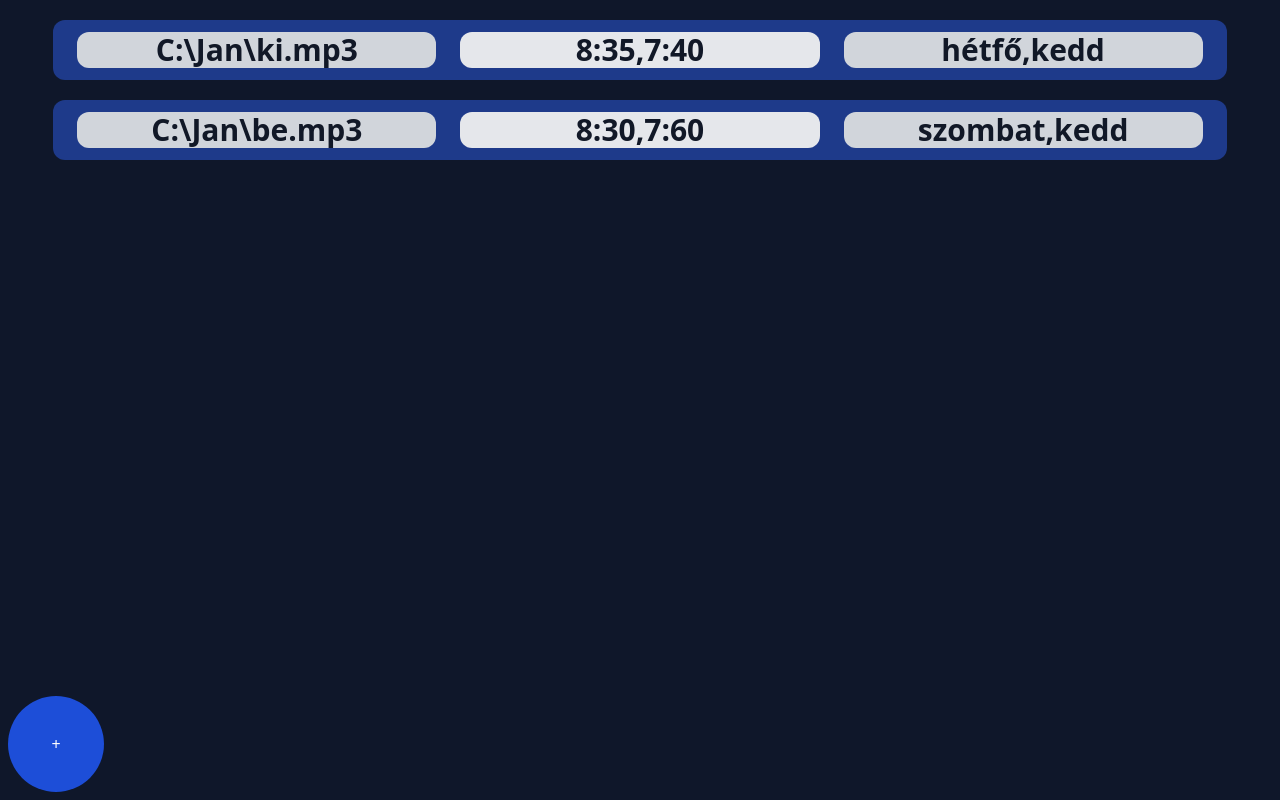
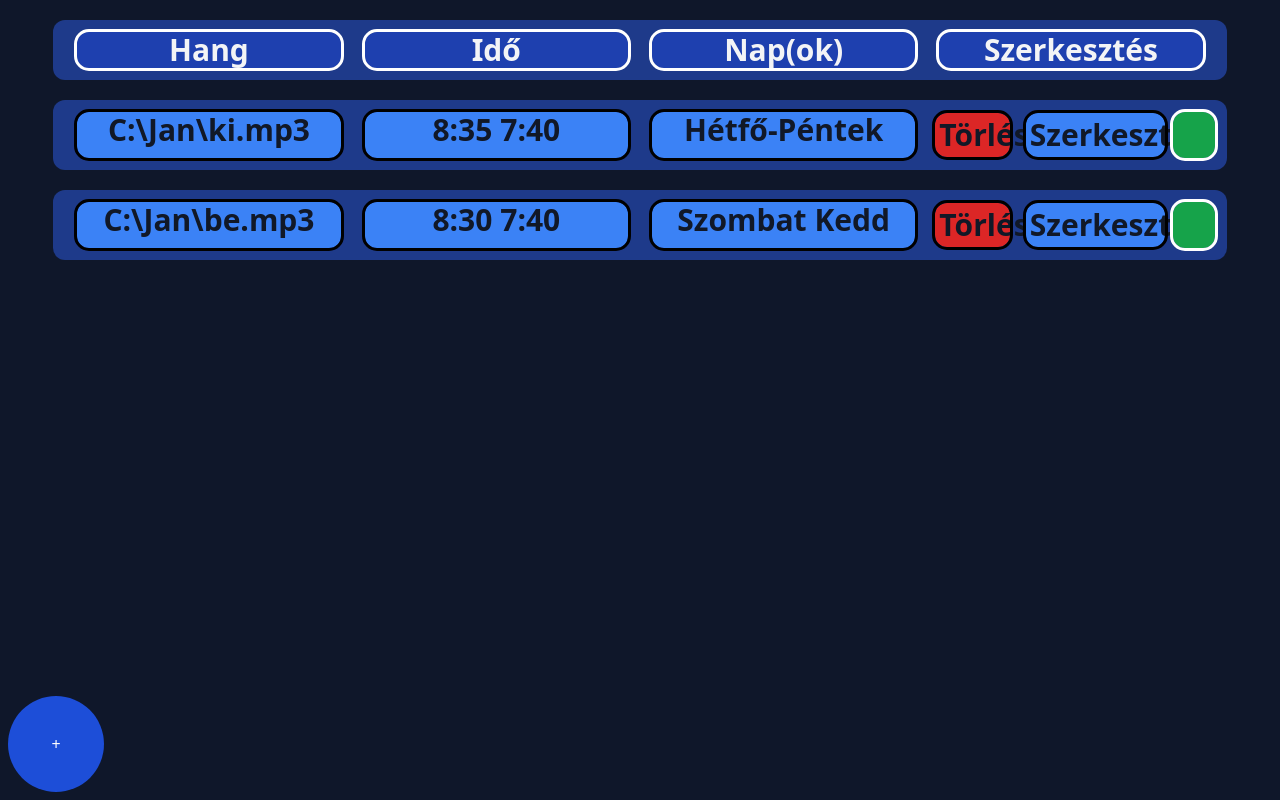
Before and after one commit to HVCsano/Csengo, a Svelte app: page / in a window 1280 px wide. Built offline with nearby package versions, Linux system fonts and the light colour scheme.

Commit message:
delete edit on/off btn

```diff
--- a/src/App.svelte
+++ b/src/App.svelte
@@ -6,7 +6,16 @@
     let dayDiv: HTMLDivElement
     let timeBtn: HTMLButtonElement
     let timeBtns: HTMLDivElement[] = []
-    let napok = {
+    interface napokInter {
+        Hétfő: String
+        Kedd: String
+        Szerda: String
+        Csütörtök: String
+        Péntek: String
+        Szombat: String
+        Vasárnap: String
+    }
+    let napok: napokInter = {
         Hétfő: 'hé',
         Kedd: 'ke',
         Szerda: 'sze',
@@ -19,12 +28,14 @@
         {
             location: 'C:\\Jan\\ki.mp3',
             dates: ['8:35', '7:40'],
-            days: ['hétfő', 'kedd'],
+            days: ['Hétfő', 'Kedd', 'Szerda', 'Csütörtök', 'Péntek'],
+            mode: true,
         },
         {
             location: 'C:\\Jan\\be.mp3',
-            dates: ['8:30', '7:60'],
-            days: ['szombat', 'kedd'],
+            dates: ['8:30', '7:40'],
+            days: ['Szombat', 'Kedd'],
+            mode: true,
         },
     ]
 
@@ -45,7 +56,58 @@
             element.remove()
         }
     }
-
+    function checkDaysIfContanius(days: string[], mode: boolean) {
+        let output: string[] = []
+        if (mode) {
+            let TwoWeekDays = []
+            for (let index = 0; index < Object.keys(napok).length; index++) {
+                const element = Object.keys(napok)[index]
+                TwoWeekDays.push(element)
+            }
+            for (let index = 0; index < Object.keys(napok).length; index++) {
+                const element = Object.keys(napok)[index]
+                TwoWeekDays.push(element)
+            }
+            let included = true
+            for (let i = 0; i < days.length; i++) {
+                const day = days[i]
+                let zeroPint = 0
+                if (TwoWeekDays.includes(days[0]))
+                    zeroPint = TwoWeekDays.indexOf(days[0])
+                if (i !== TwoWeekDays.indexOf(day)) included = false
+            }
+            if (included) output = [`${days[0]}-${days[days.length - 1]}`]
+            else {
+                return days
+            }
+        } else {
+            let TwoWeekDaysId = []
+            for (let index = 0; index < Object.keys(napok).length; index++) {
+                const element = Object.keys(napok)[index]
+                TwoWeekDaysId.push(element)
+            }
+            for (let index = 0; index < Object.keys(napok).length; index++) {
+                const element = Object.keys(napok)[index]
+                TwoWeekDaysId.push(element)
+            }
+            let included = true
+            for (let i = 0; i < days.length; i++) {
+                const day = days[i]
+                let zeroPint = 0
+                if (TwoWeekDaysId.includes(days[0]))
+                    zeroPint = TwoWeekDaysId.indexOf(days[0])
+                if (i !== TwoWeekDaysId.indexOf(day)) included = false
+            }
+            if (included)
+                output = [
+                    `${napok[days[0] as keyof typeof napok]}-${napok[days[days.length - 1] as keyof typeof napok]}`,
+                ]
+            else {
+                return days
+            }
+        }
+        return output
+    }
     function plusTime() {
         index++
         console.log('még jó')
@@ -68,11 +130,26 @@
         timeBtns.push(newTime)
         timeDiv.insertBefore(newTime, timeBtn)
     }
-    let test = document.getElementById('time_1')
-    console.log(test, 'test')
+    function modeChanged(index: number) {
+        const btn = document.getElementById(`${index}_mode`)
+        if (hangok[index].mode) {
+            btn?.classList.add('bg-red-600')
+            btn?.classList.remove('bg-green-600')
+            hangok[index].mode = false
+        } else {
+            hangok[index].mode = true
+            btn?.classList.remove('bg-red-600')
+            btn?.classList.add('bg-green-600')
+        }
+
+        return null
+    }
+    for (let i = 0; i < hangok.length; i++) {
+        hangok[i].days = checkDaysIfContanius(hangok[i].days, true)
+    }
 </script>
 
-<div>
+<div class="">
     <div bind:this={bg}>
         <button
             id="plus"
@@ -82,29 +159,71 @@
             +
         </button>
         <div>
+            <div
+                class="grid grid-cols-4 bg-blue-900 rounded-xl w-11/12 m-auto my-5 p-3"
+            >
+                <span
+                    class="text-3xl text-gray-100 text font-bold text-center rounded-xl bg-blue-800 mx-3 outline outline-white"
+                    >Hang</span
+                >
+                <span
+                    class="text-3xl text-gray-100 text font-bold text-center rounded-xl bg-blue-800 mx-3 outline outline-white"
+                    >Idő</span
+                >
+                <span
+                    class="text-3xl text-gray-100 text font-bold text-center rounded-xl bg-blue-800 mx-3 outline outline-white"
+                    >Nap(ok)</span
+                >
+                <span
+                    class="text-3xl text-gray-100 text font-bold text-center rounded-xl bg-blue-800 mx-3 outline outline-white"
+                    >Szerkesztés</span
+                >
+            </div>
             {#each hangok as hang}
                 <div
-                    class="grid grid-cols-3 bg-blue-900 rounded-xl w-11/12 m-auto my-5 p-3"
+                    class="grid grid-cols-4 bg-blue-900 rounded-xl w-11/12 m-auto my-5 p-3"
                 >
                     <span
-                        class="text-3xl text-gray-900 text font-bold text-center rounded-xl bg-gray-300 mx-3"
+                        class="text-3xl text-gray-900 text font-bold text-center rounded-xl bg-blue-500 mx-3 outline outline-black"
                         >{hang.location}</span
                     >
                     <span
-                        class="text-3xl text-gray-900 text font-bold text-center rounded-xl bg-gray-200 mx-3"
-                        >{hang.dates}</span
+                        class="text-3xl text-gray-900 text font-bold text-center rounded-xl bg-blue-500 mx-3 outline outline-black"
+                        >{#each hang.dates as idő}
+                            {idő}
+                        {/each}</span
                     >
                     <span
-                        class="text-3xl text-gray-900 text font-bold text-center rounded-xl bg-gray-300 mx-3"
-                        >{hang.days}</span
+                        class="text-3xl text-gray-900 text font-bold text-center rounded-xl bg-blue-500 mx-3 outline outline-black"
+                        >{#each hang.days as nap}
+                            {nap}
+                        {/each}</span
                     >
+                    <div
+                        class="items-center content-center justify-center text-center grid grid-cols-6 gap-2"
+                    >
+                        <button
+                            class="col-span-2 p-1 text-3xl text-gray-900 text font-bold text-center rounded-xl bg-red-600 mx-2 outline outline-black hover:bg-red-900"
+                            id={`${hangok.indexOf(hang)}_del`}>Törlés</button
+                        >
+                        <button
+                            class="col-span-3 p-1 text-3xl text-gray-900 text font-bold text-center rounded-xl bg-blue-500 outline outline-black hover:bg-blue-800"
+                            id={`${hangok.indexOf(hang)}_edit`}
+                            >Szerkeszt.</button
+                        >
+                        <button
+                            class="outline h-[46px] bg-green-600 outline-white rounded-xl"
+                            id={`${hangok.indexOf(hang)}_mode`}
+                            on:click={modeChanged(hangok.indexOf(hang))}
+                        ></button>
+                    </div>
                 </div>
             {/each}
         </div>
     </div>
 
     <div
-        class=" hidden items-center justify-center h-screen w-screen m-auto z-10 fixed top-0"
+        class=" hidden items-center justify-center h-screen w-screen m-auto z-10 fixed top-0 overflow-auto"
         bind:this={popUp}
     >
         <div
```
